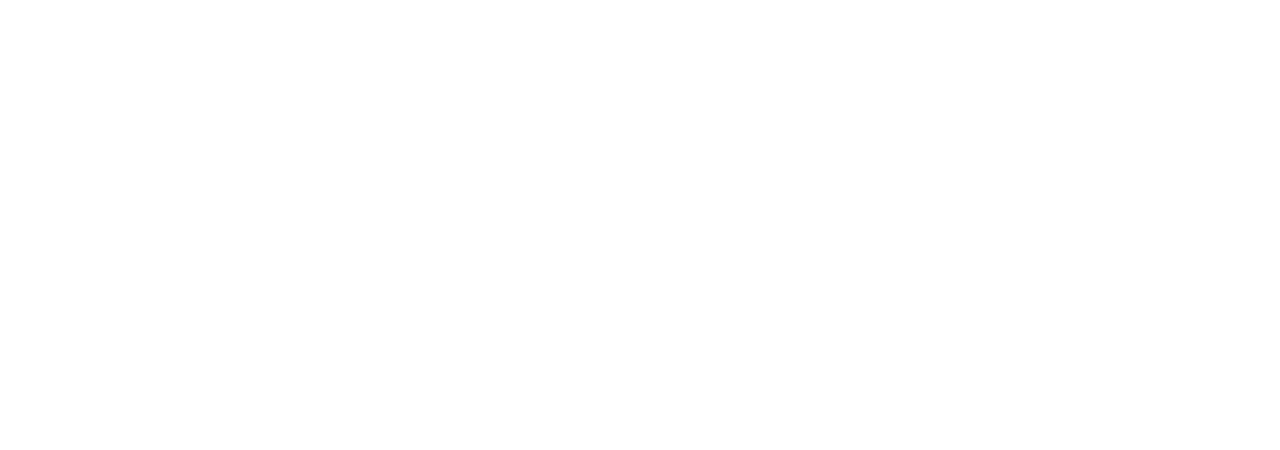
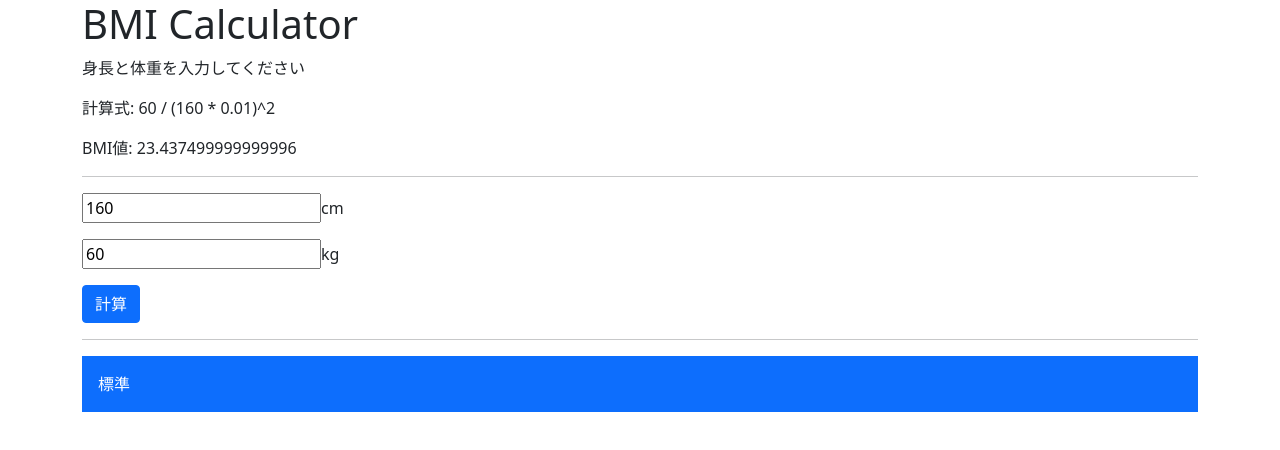
Before and after one commit to soramar/st_vue, a plain HTML site: page index.html in a window 1280 px wide. Drawn offline with nearby package versions, Linux system fonts and the light colour scheme.

Commit message:
Add:BLI計算機の実装

```diff
--- a/index.html
+++ b/index.html
@@ -1,11 +1,38 @@
 <html>
     <head>
     	<meta charset="UTF-8"/>
+        <link rel="stylesheet" href="//cdn.jsdelivr.net/npm/bootstrap@5.0.2/dist/css/bootstrap.min.css">
     </head>
     <body>
+        <div id="app" class="container">
+            <div class="md-3">
+    	        <h1>{{ appName }}</h1>
+                <div class="md-3">
+                    <p>{{ message }}</p>
+                </div>
+                <div class="md-3"></div>
+                    <p>計算式: {{ kg }} / ({{ cm }} * 0.01)^2</p>
+                    <p>BMI値: {{ bmi }}</p>
+                </div>
+                <hr/>
+                <div class="md-3">
+                    <p><input v-model="cm">cm</p>
+                    <p><input v-model="kg">kg</p>
+                </div>
+                <div class="md-3">
+                    <button class="btn btn-primary" v-on:click="calc">計算</button>
+                </div>
+                <hr/>
+                <div v-if="bmi <= 0" class="p-3 mb-2 bg-light text-dark">生きてる？</div>
+                <div v-else-if="bmi < 18.5" class="p-3 mb-2 bg-success text-white">痩せ</div>
+                <div v-else-if="bmi < 25" class="p-3 mb-2 bg-primary text-white">標準</div>
+                <div v-else-if="bmi < 30.0" class="p-3 mb-2 bg-warning text-dark">軽度肥満</div>
+                <div v-else class="p-3 mb-2 bg-danger text-white">重度肥満</div>
+            </div>
+        </div>
 
-    	<!-- JavaScript -->
     	<script src="https://unpkg.com/vue@next" defer></script>
     	<script src="./main.js" defer></script>
+        <script src="//cdn.jsdelivr.net/npm/bootstrap@5.0.2/dist/js/bootstrap.bundle.min.js" defer></script>
     </body>
 </html>
--- a/main.js
+++ b/main.js
@@ -0,0 +1,24 @@
+const myData = {
+	appName: "BMI Calculator",
+	message: "身長と体重を入力してください",
+	cm: 160,
+	kg: 60,
+	bmi: 0
+}
+
+const app = Vue.createApp({
+    data(){
+        return myData
+    },
+
+    created(){
+        this.calc();
+    },
+
+    methods:{
+        calc(){
+            this.bmi = this.kg / ((this.cm*0.01)**2)
+        }
+    }
+});
+app.mount("#app");
```
